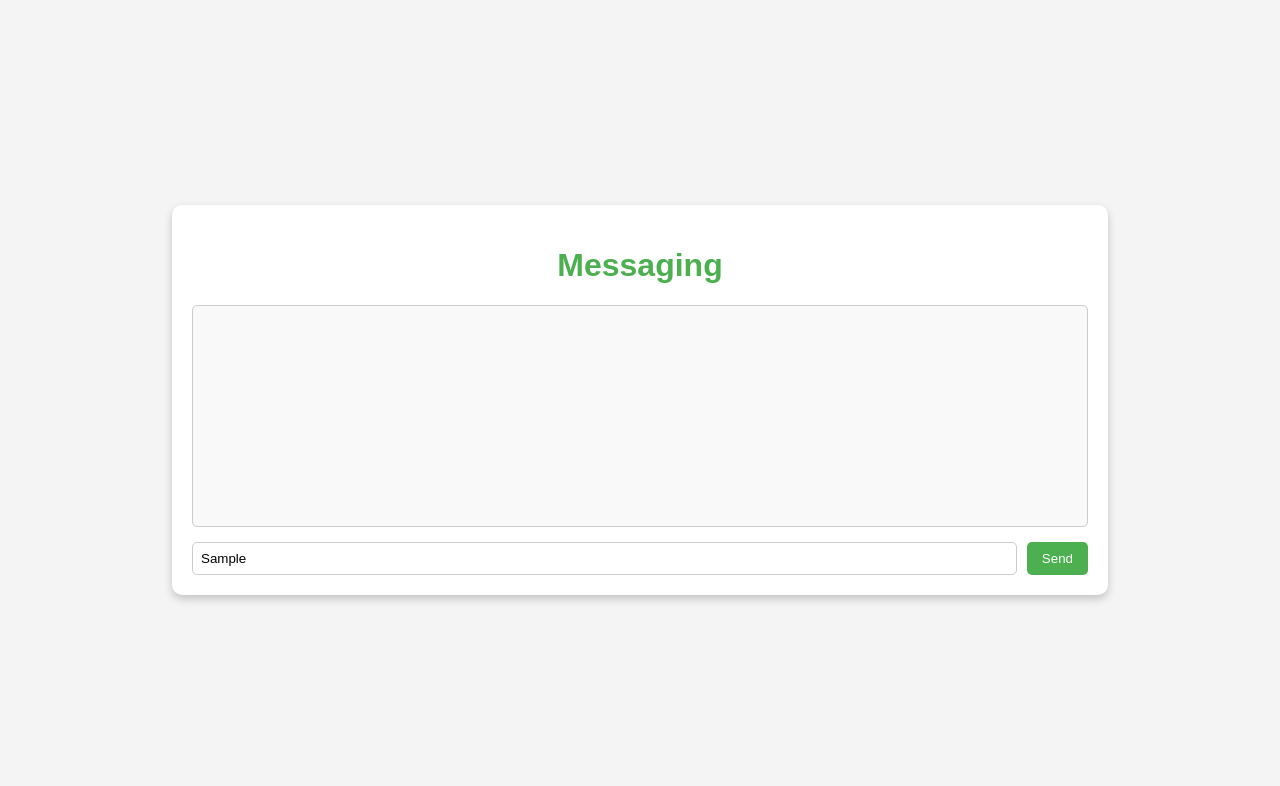
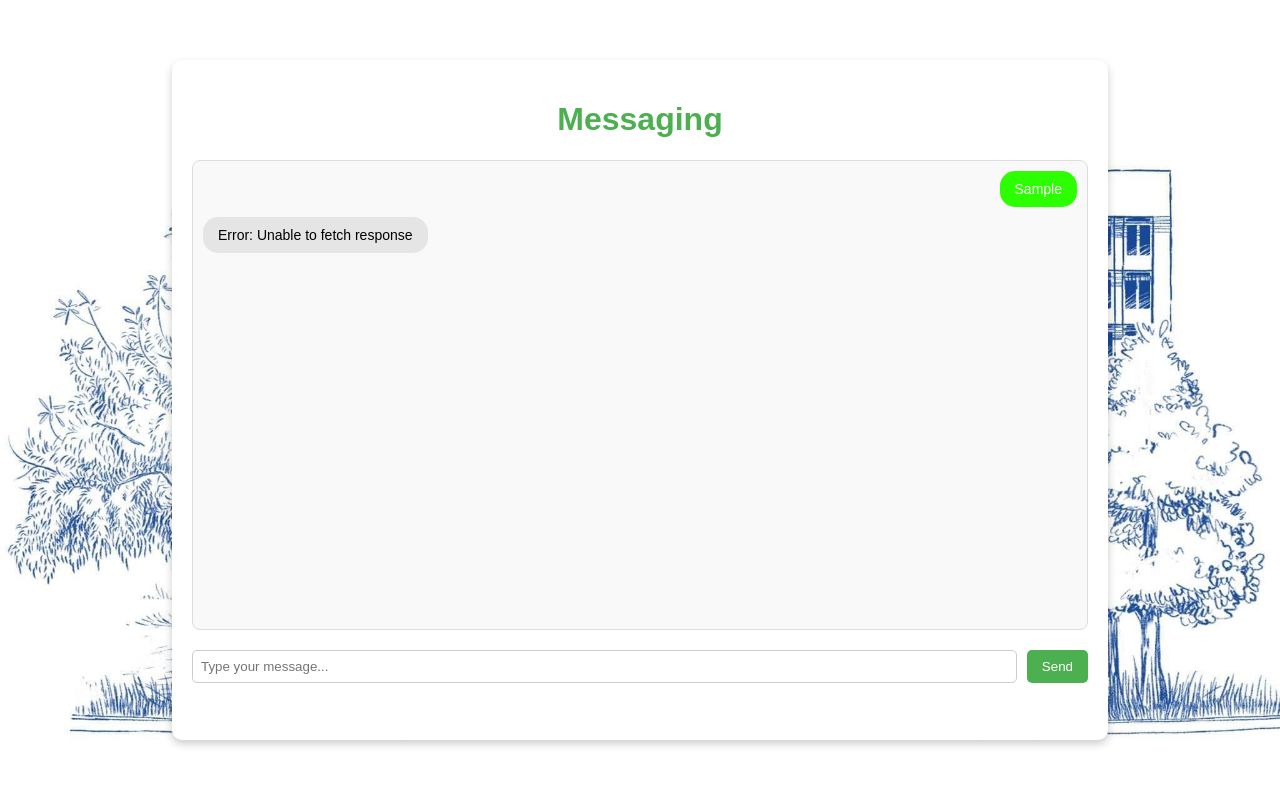
Before and after one commit to anhtu105182/fe-chatbot, a plain HTML site: page my-web-app/src/messaging.html in a window 1280 px wide. Both pictures are taken after typing "Sample" into the empty fields and a click on the button "Send". Drawn offline with Linux system fonts and the light colour scheme; no server answers.

Commit message:
cap nhat them

```diff
--- a/my-web-app/src/css/messaging.css
+++ b/my-web-app/src/css/messaging.css
@@ -7,10 +7,13 @@ body {
     background-color: #f4f4f4;
     margin: 0;
     flex-direction: column;
+    background-image: url('./HNUE.jpg');
+    background-size: cover;
 }
 
 .messaging-container {
     width: 70%;
+    height: 80%;
     background: white;
     padding: 20px;
     border-radius: 10px;
@@ -23,7 +26,7 @@ h1 {
 }
 
 .messages {
-    height: 200px;
+    height: 70%;
     overflow-y: auto;
     border: 1px solid #ccc;
     padding: 10px;
@@ -56,3 +59,39 @@ button {
 button:hover {
     background-color: #388E3C;
 }
+
+.messages {
+    display: flex;
+    flex-direction: column;
+    gap: 10px;
+    padding: 10px;
+    /* max-width: 600px; */
+    margin: auto;
+    overflow-y: auto;
+    /* height: 400px; */
+    border: 1px solid #ddd;
+    border-radius: 8px;
+    background: #f9f9f9;
+    margin-bottom: 20px;
+}
+
+.message {
+    padding: 10px 15px;
+    border-radius: 15px;
+    max-width: 80%;
+    word-wrap: break-word;
+    font-size: 14px;
+}
+
+.user {
+    align-self: flex-end;
+    background-color: #2bff00;
+    color: white;
+}
+
+.bot {
+    align-self: flex-start;
+    background-color: #e5e5e5;
+    color: black;
+    text-align: left;
+}
--- a/my-web-app/src/js/login.js
+++ b/my-web-app/src/js/login.js
@@ -40,7 +40,7 @@ async function loginUser(username, password) {
         // Save token to localStorage
         localStorage.setItem('token', data.token);
         // Handle successful login (e.g., redirect to home page)
-        window.location.href = '/my-web-app/src/home.html';
+        window.location.href = '/src/home.html';
     } catch (error) {
         alert(error.message);
     }
--- a/my-web-app/src/js/messaging.js
+++ b/my-web-app/src/js/messaging.js
@@ -1,30 +1,50 @@
-// This file contains JavaScript for the messaging page, including functionality for sending and receiving messages.
+document.addEventListener("DOMContentLoaded", function () {
+    const messageForm = document.getElementById("messageForm");
+    const messageInput = document.getElementById("messageInput");
+    const messagesContainer = document.querySelector(".messages");
 
-document.addEventListener('DOMContentLoaded', function() {
-    const messageForm = document.getElementById('messageForm');
-    const messageInput = document.getElementById('messageInput');
-    const messagesContainer = document.getElementById('messagesContainer');
+    async function sendMessage(message) {
+        try {
+            const response = await fetch("http://localhost:5000/api/chat/chatgemini", {
+                method: "POST",
+                headers: {
+                    "Content-Type": "application/json"
+                },
+                body: JSON.stringify({ message })
+            });
 
-    messageForm.addEventListener('submit', function(event) {
-        event.preventDefault();
-        sendMessage(messageInput.value);
-        messageInput.value = '';
-    });
-
-    function sendMessage(message) {
-        // Here you would typically send the message to the server via an API call
-        // For demonstration, we will just append it to the messages container
-        const messageElement = document.createElement('div');
-        messageElement.textContent = message;
-        messagesContainer.appendChild(messageElement);
-
-        // Simulate receiving a response
-        receiveMessage(`Echo: ${message}`);
+            const data = await response.json();
+            const rawText = data.reply.parts[0].text;
+            return formatMessage(rawText);
+        } catch (error) {
+            console.error("Error sending message:", error);
+            return "Error: Unable to fetch response";
+        }
     }
 
-    function receiveMessage(message) {
-        const messageElement = document.createElement('div');
-        messageElement.textContent = message;
+    function formatMessage(text) {
+        return text.replace(/\*\*(.*?)\*\*/g, "<strong>$1</strong>")
+            .replace(/\*/g, "<br>-");
+    }
+
+    function appendMessage(text, sender) {
+        const messageElement = document.createElement("div");
+        messageElement.classList.add("message", sender);
+        messageElement.innerHTML = text;
         messagesContainer.appendChild(messageElement);
+        messagesContainer.scrollTop = messagesContainer.scrollHeight;
     }
+
+    messageForm.addEventListener("submit", async function (event) {
+        event.preventDefault();
+
+        const message = messageInput.value.trim();
+        if (!message) return;
+
+        appendMessage(message, "user");
+        messageInput.value = "";
+
+        const responseText = await sendMessage(message);
+        appendMessage(responseText, "bot");
+    });
 });
```
Also changed, not shown: my-web-app/src/css/HNUE.jpg (added).
